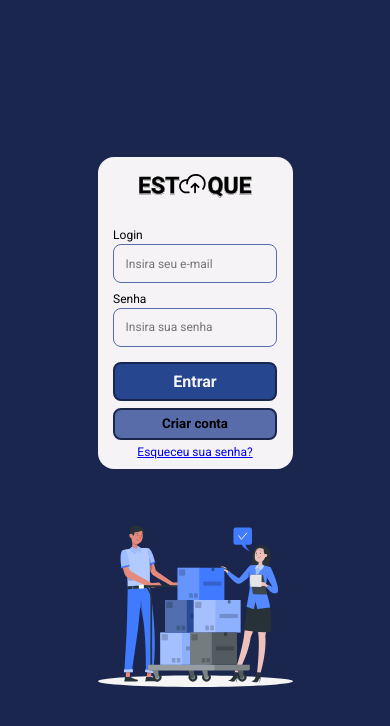
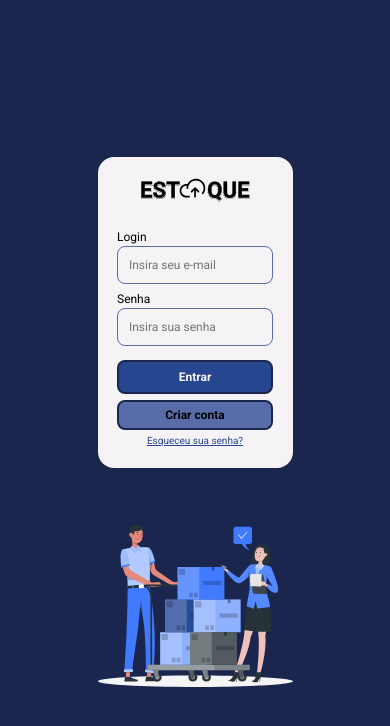
Before and after one commit to NathanMarques2001/Britaldo-Estoque, a React (Vite) app: page /login in a window 390 px wide. Shown: the top 726 px of the page. Built offline with nearby package versions, Linux system fonts and the light colour scheme; no server answers.

Commit message:
responsividade tela de login

```diff
--- a/src/components/button/botao-escuro/index.jsx
+++ b/src/components/button/botao-escuro/index.jsx
@@ -2,7 +2,7 @@ import './style.css'
 
 export function BotaoEscuro({ texto }) {
   return (
-    <button id="dark-button" >
+    <button id="dark-button" className='btn-login'>
       <p id='dark-button-texto'>{texto}</p>
     </button>
   )
--- a/src/components/button/botao-escuro/style.css
+++ b/src/components/button/botao-escuro/style.css
@@ -13,7 +13,7 @@
   background-color: var(--background);
 }
 
-#dark-button-texto{
+.btn-login {
   font-weight: bold;
   font-size: 20px;
 }
--- a/src/contexts/auth/authProvider.jsx
+++ b/src/contexts/auth/authProvider.jsx
@@ -9,7 +9,6 @@ export default function AuthProvider(props) {
   const [carregandoUsuarioLogado, setCarregandoUsuarioLogado] = useState(true);
   const [user, setUser] = useState(null);
   const [permissao, setPermissao] = useState("");
-  const [excluindoUsuario, setExcluindoUsuario] = useState(false);
   const usersCollection = new UsersCollection();
   const authService = new AuthService();
 
--- a/src/pages/cadastro/index.jsx
+++ b/src/pages/cadastro/index.jsx
@@ -131,7 +131,7 @@ export function Cadastro() {
 
   return (
     <>
-      {loading ? <Loading /> : <></>}
+      {loading && <Loading />}
       <div id="background-cadastro">
         <img src={imgCadastro} alt="imagem-cadastro" id='img-cadastro' />
         <form onSubmit={enviaFormulario} id="cadastro-form">
@@ -206,8 +206,10 @@ export function Cadastro() {
           </div>
           <div className="label-input-cadastro" id='container-botao-cadastro'>
             <BotaoEscuro texto="Salvar" />
-            <button onClick={e => { e.preventDefault()
-            navigate('/login')}} id='botao-cancelar-cadastro'>Cancelar</button>
+            <button onClick={e => {
+              e.preventDefault()
+              navigate('/login')
+            }} id='botao-cancelar-cadastro'>Cancelar</button>
           </div>
         </form>
       </div>
--- a/src/pages/login/index.jsx
+++ b/src/pages/login/index.jsx
@@ -1,6 +1,6 @@
 //bibliotecas
 import { useState } from 'react'
-import { useNavigate, Link } from 'react-router-dom'
+import { useNavigate } from 'react-router-dom'
 //componentes
 import { BotaoEscuro } from '../../components/button/botao-escuro'
 import ImgLogin from '../../assets/rafiki.svg'
@@ -53,7 +53,7 @@ export function Login() {
 
   return (
     <>
-      {loading ? <Loading /> : <></>}
+      {loading && <Loading />}
       <div id="body-login">
         <div id="container-login">
           <img src={ImgLogo} id="ImgLogo" />
@@ -84,8 +84,8 @@ export function Login() {
             />
             <BotaoEscuro texto="Entrar" />
           </form>
-          <button id='botao-criar-conta' onClick={e => navigate("/cadastro")}>Criar conta</button>
-          <Link className='label-login' to='/recuperar-senha'>Esqueceu sua senha?</Link>
+          <button id='botao-criar-conta' className='btn-login' onClick={e => navigate("/cadastro")}>Criar conta</button>
+          <p className='label-login' id='link-recuperar-senha' onClick={e => navigate('/recuperar-senha')}>Esqueceu sua senha?</p>
         </div>
         <img src={ImgLogin} id="ImgLogin" alt='imagem-login' />
       </div>
--- a/src/pages/login/style.css
+++ b/src/pages/login/style.css
@@ -47,7 +47,7 @@
   animation: elementoDireita 2s;
 }
 
-#botao-criar-conta{
+#botao-criar-conta {
   background-color: var(--margin);
   padding: 4%;
   border: 2px solid var(--background);
@@ -57,9 +57,19 @@
   font-weight: bold;
 }
 
-#botao-criar-conta:hover{
+#botao-criar-conta:hover {
   background-color: var(--button);
   cursor: pointer;
+}
+
+#link-recuperar-senha {
+  color: var(--button);
+  text-decoration: underline;
+}
+
+#link-recuperar-senha:hover {
+  cursor: pointer;
+  color: blue;
 }
 
 @keyframes elementoEsquerda {
--- a/src/pages/novo-usuario/index.jsx
+++ b/src/pages/novo-usuario/index.jsx
@@ -22,7 +22,7 @@ export function NovoUsuario() {
 
   return (
     <>
-      {loading ? <Loading /> : <></>}
+      {loading && <Loading />}
       <div id='container-novo-usuario'>
         <img src={imgNovoUsuario} alt="" id='img-novo-usuario' />
         <div id='texto-novo-usuario'>
--- a/src/pages/recuperar-senha/index.jsx
+++ b/src/pages/recuperar-senha/index.jsx
@@ -40,7 +40,7 @@ export function RecuperarSenha() {
 
   return (
     <div id="recoverPassword-container">
-      {loading ? <Loading /> : <></>}
+      {loading && <Loading />}
       <img
         src={imgForgotPassword}
         alt="Imagem esqueci a senha"
--- a/src/style/media-querys.css
+++ b/src/style/media-querys.css
@@ -59,6 +59,10 @@
     width: 50%;
   }
 
+  #container-login {
+    padding: 5%;
+  }
+
   /* Componente Tabela */
   #container-botao-tabela button:nth-child(1),
   #container-botao-tabela button:nth-child(2) {
@@ -74,13 +78,16 @@
     font-size: 12px;
   }
 
+  #link-recuperar-senha {
+    font-size: 10px;
+  }
+
   /* Componentes */
-  #dark-button-texto {
-    font-size: 16px
+  .btn-login {
+    font-size: 12px
   }
 
   #light-button-texto {
-    font-size: 16px
+    font-size: 12px
   }
-
 }
```
Lines whose indentation alone changed are shown as unchanged.
